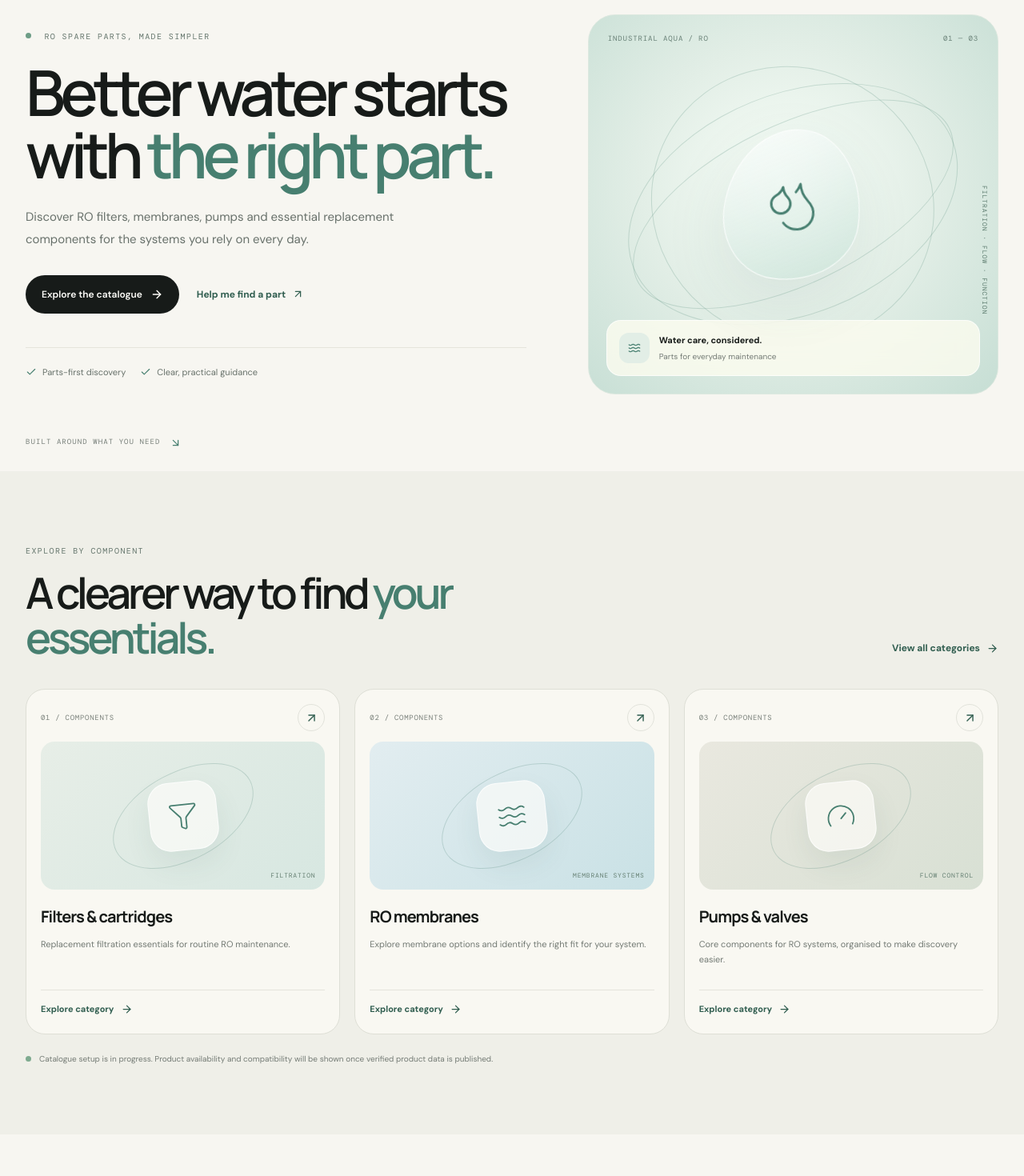
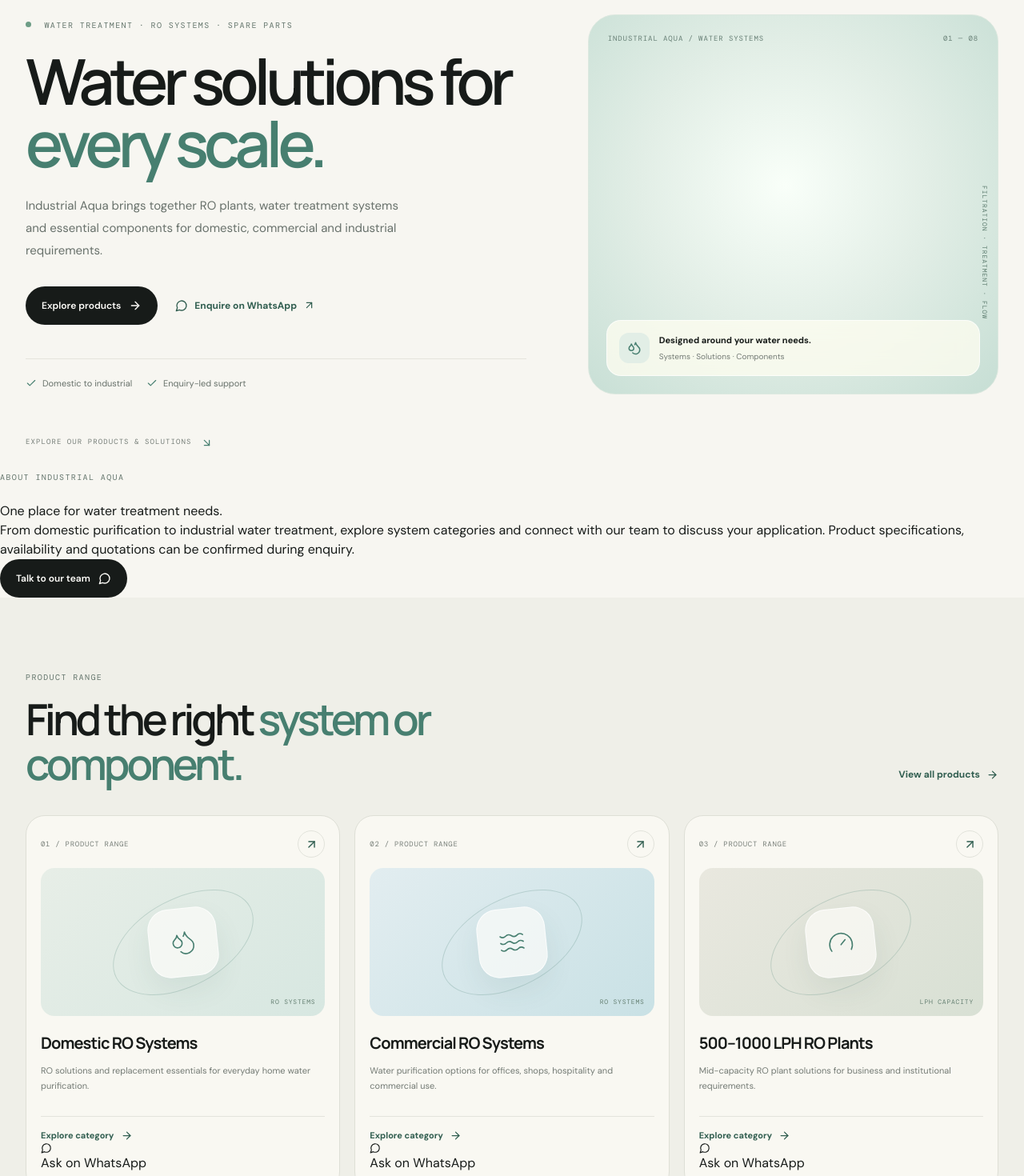
Before and after one commit to DevByDevesh/industrial-aqua, a React (Vite) app: page / in a window 1280 px wide. Shown: the part 180-1650 px from the top of the page at 80% size. Built offline with nearby package versions, Linux system fonts and the light colour scheme.

Commit message:
feat: expand Industrial Aqua homepage with product and solution ranges

```diff
--- a/src/pages/HomePage.tsx
+++ b/src/pages/HomePage.tsx
@@ -1,72 +1,108 @@
-import {ArrowDownRight,ArrowRight,ArrowUpRight,Check, Droplets, Filter, Gauge, Waves} from 'lucide-react';
+import {ArrowDownRight,ArrowRight,ArrowUpRight,Check, Droplets, Filter, Gauge, Waves, Factory, FlaskConical, ShieldCheck, Zap, Thermometer, Wind, MessageCircle, Layers3, Settings2} from 'lucide-react';
 import {Link} from 'react-router-dom';
 import {motion} from 'motion/react';
 import {sectionReveal,staggerItem} from '../motion/tokens';
 
+const whatsapp = (topic:string) => 'https://wa.me/?text=' + encodeURIComponent('Hello Industrial Aqua, I would like to enquire about ' + topic + '. Please share details and a quotation.');
+
 const categories = [
-  {number:'01',title:'Filters & cartridges',description:'Replacement filtration essentials for routine RO maintenance.',to:'/category/filters',icon:Filter},
-  {number:'02',title:'RO membranes',description:'Explore membrane options and identify the right fit for your system.',to:'/category/membranes',icon:Waves},
-  {number:'03',title:'Pumps & valves',description:'Core components for RO systems, organised to make discovery easier.',to:'/category/pumps-valves',icon:Gauge},
+  {number:'01',title:'Domestic RO Systems',description:'RO solutions and replacement essentials for everyday home water purification.',to:'/category/domestic-ro',icon:Droplets},
+  {number:'02',title:'Commercial RO Systems',description:'Water purification options for offices, shops, hospitality and commercial use.',to:'/category/commercial-ro',icon:Waves},
+  {number:'03',title:'500–1000 LPH RO Plants',description:'Mid-capacity RO plant solutions for business and institutional requirements.',to:'/category/500-1000-lph',icon:Gauge},
+  {number:'04',title:'Industrial RO Plants',description:'Explore industrial water purification plant options for larger applications.',to:'/category/industrial-ro',icon:Factory},
+  {number:'05',title:'Filters & Cartridges',description:'Filtration components for maintenance and water-treatment systems.',to:'/category/filters',icon:Filter},
+  {number:'06',title:'RO Membranes',description:'Membrane options for RO systems. Confirm model compatibility before ordering.',to:'/category/membranes',icon:Layers3},
+  {number:'07',title:'Pumps & Valves',description:'Core flow and pressure components for water treatment equipment.',to:'/category/pumps-valves',icon:Settings2},
+  {number:'08',title:'Storage Tanks',description:'Water storage options for domestic, commercial and plant installations.',to:'/category/tanks',icon:ShieldCheck},
+];
+
+const solutions = [
+  {title:'ETP Systems',description:'Effluent treatment solutions for industrial wastewater applications.',icon:Factory},
+  {title:'STP Systems',description:'Sewage treatment solutions for buildings and facilities.',icon:Wind},
+  {title:'Water Softeners',description:'Solutions designed to reduce hardness in water.',icon:Waves},
+  {title:'UV Systems',description:'UV disinfection options for suitable water treatment setups.',icon:Zap},
+  {title:'UF Systems',description:'Ultrafiltration solutions for relevant treatment requirements.',icon:Filter},
+  {title:'Water Chillers',description:'Water chilling equipment for process and commercial needs.',icon:Thermometer},
 ];
 
 const benefits = [
-  {title:'Find the right part',description:'Use a guided path to narrow down the component you need.'},
-  {title:'Clear product information',description:'Specifications and compatibility belong together, not buried in fine print.'},
-  {title:'Built for confident upkeep',description:'A focused catalogue for home and commercial RO water systems.'},
+  {title:'Solutions for different scales',description:'From domestic RO systems to industrial plant enquiries.'},
+  {title:'Clear product information',description:'Specifications and compatibility should be confirmed before ordering.'},
+  {title:'Talk to the team',description:'Ask about requirements, available options and quotations through WhatsApp.'},
 ];
 
 export function HomePage(){
   return <div className="home-page">
     <section className="home-hero">
       <motion.div className="home-hero-copy" variants={sectionReveal} initial="hidden" animate="visible">
-        <motion.p className="eyebrow" variants={staggerItem}><span className="eyebrow-dot"/> RO SPARE PARTS, MADE SIMPLER</motion.p>
-        <motion.h1 variants={staggerItem}>Better water starts with <em>the right part.</em></motion.h1>
-        <motion.p className="home-hero-description" variants={staggerItem}>Discover RO filters, membranes, pumps and essential replacement components for the systems you rely on every day.</motion.p>
+        <motion.p className="eyebrow" variants={staggerItem}><span className="eyebrow-dot"/> WATER TREATMENT · RO SYSTEMS · SPARE PARTS</motion.p>
+        <motion.h1 variants={staggerItem}>Water solutions for <em>every scale.</em></motion.h1>
+        <motion.p className="home-hero-description" variants={staggerItem}>Industrial Aqua brings together RO plants, water treatment systems and essential components for domestic, commercial and industrial requirements.</motion.p>
         <motion.div className="home-hero-actions" variants={staggerItem}>
-          <Link to="/shop" className="button button-dark">Explore the catalogue <ArrowRight size={16}/></Link>
-          <Link to="/find-parts" className="home-secondary-link">Help me find a part <ArrowUpRight size={15}/></Link>
+          <Link to="/shop" className="button button-dark">Explore products <ArrowRight size={16}/></Link>
+          <a href={whatsapp('water treatment solutions')} target="_blank" rel="noreferrer" className="home-secondary-link"><MessageCircle size={16}/> Enquire on WhatsApp <ArrowUpRight size={15}/></a>
         </motion.div>
         <motion.div className="home-proof" variants={staggerItem}>
-          <span><Check size={14}/> Parts-first discovery</span>
-          <span><Check size={14}/> Clear, practical guidance</span>
+          <span><Check size={14}/> Domestic to industrial</span>
+          <span><Check size={14}/> Enquiry-led support</span>
         </motion.div>
       </motion.div>
-      <motion.div className="home-hero-visual" initial={{opacity:0,scale:.97}} animate={{opacity:1,scale:1}} transition={{duration:.65,ease:'easeOut'}} aria-label="Abstract water-inspired illustration">
-        <div className="hero-visual-top"><span>INDUSTRIAL AQUA / RO</span><span>01 — 03</span></div>
-        <div className="hero-water-ring ring-a"/><div className="hero-water-ring ring-b"/><div className="hero-water-ring ring-c"/>
-        <div className="hero-drop"><Droplets size={72} strokeWidth={1}/></div>
-        <div className="hero-visual-note"><span className="visual-note-mark"><Waves size={16}/></span><span><strong>Water care, considered.</strong><small>Parts for everyday maintenance</small></span></div>
-        <span className="hero-vertical-label">FILTRATION · FLOW · FUNCTION</span>
+      <motion.div className="home-hero-visual home-hero-photo" initial={{opacity:0,scale:.97}} animate={{opacity:1,scale:1}} transition={{duration:.65,ease:'easeOut'}} aria-label="Industrial water treatment equipment">
+        <div className="hero-visual-top"><span>INDUSTRIAL AQUA / WATER SYSTEMS</span><span>01 — 08</span></div>
+        <div className="hero-photo-overlay"/>
+        <div className="hero-visual-note"><span className="visual-note-mark"><Droplets size={18}/></span><span><strong>Designed around your water needs.</strong><small>Systems · Solutions · Components</small></span></div>
+        <span className="hero-vertical-label">FILTRATION · TREATMENT · FLOW</span>
       </motion.div>
-      <div className="home-scroll-cue"><span>BUILT AROUND WHAT YOU NEED</span><ArrowDownRight size={15}/></div>
+      <div className="home-scroll-cue"><span>EXPLORE OUR PRODUCTS & SOLUTIONS</span><ArrowDownRight size={15}/></div>
+    </section>
+
+    <section className="home-intro-band">
+      <div><p className="eyebrow">ABOUT INDUSTRIAL AQUA</p><h2>One place for <em>water treatment needs.</em></h2></div>
+      <p>From domestic purification to industrial water treatment, explore system categories and connect with our team to discuss your application. Product specifications, availability and quotations can be confirmed during enquiry.</p>
+      <a className="button button-dark" href={whatsapp('a water treatment requirement')} target="_blank" rel="noreferrer">Talk to our team <MessageCircle size={16}/></a>
     </section>
 
     <section className="home-category-section">
       <div className="section-heading">
-        <div><p className="eyebrow">EXPLORE BY COMPONENT</p><h2>A clearer way to find <em>your essentials.</em></h2></div>
-        <Link to="/shop" className="section-link">View all categories <ArrowRight size={15}/></Link>
+        <div><p className="eyebrow">PRODUCT RANGE</p><h2>Find the right <em>system or component.</em></h2></div>
+        <Link to="/shop" className="section-link">View all products <ArrowRight size={15}/></Link>
       </div>
-      <div className="category-grid">
-        {categories.map((category,index)=>{const Icon=category.icon;return <motion.article className="category-card" key={category.number} initial={{opacity:0,y:16}} whileInView={{opacity:1,y:0}} viewport={{once:true,amount:.2}} transition={{duration:.4,delay:index*.08}}>
-          <div className="category-card-top"><span>{category.number} / COMPONENTS</span><Link to={category.to} aria-label={'Explore '+category.title}><ArrowUpRight size={17}/></Link></div>
-          <div className={'category-illustration category-illustration-'+category.number}><div className="category-orbit"/><div className="category-icon"><Icon size={38} strokeWidth={1.15}/></div><span className="category-illustration-caption">{category.number === '01' ? 'FILTRATION' : category.number === '02' ? 'MEMBRANE SYSTEMS' : 'FLOW CONTROL'}</span></div>
+      <div className="category-grid category-grid-eight">
+        {categories.map((category,index)=>{const Icon=category.icon;return <motion.article className="category-card" key={category.number} initial={{opacity:0,y:16}} whileInView={{opacity:1,y:0}} viewport={{once:true,amount:.2}} transition={{duration:.4,delay:(index%4)*.05}}>
+          <div className="category-card-top"><span>{category.number} / PRODUCT RANGE</span><Link to={category.to} aria-label={'Explore '+category.title}><ArrowUpRight size={17}/></Link></div>
+          <div className={'category-illustration category-illustration-'+String((index%3)+1).padStart(2,'0')}><div className="category-orbit"/><div className="category-icon"><Icon size={34} strokeWidth={1.15}/></div><span className="category-illustration-caption">{category.number === '04' ? 'INDUSTRIAL' : category.number === '03' ? 'LPH CAPACITY' : category.number === '05' ? 'FILTRATION' : category.number === '06' ? 'MEMBRANES' : category.number === '07' ? 'FLOW CONTROL' : category.number === '08' ? 'STORAGE' : 'RO SYSTEMS'}</span></div>
           <h3>{category.title}</h3><p>{category.description}</p><Link to={category.to} className="category-card-link">Explore category <ArrowRight size={15}/></Link>
+          <a className="category-whatsapp-link" href={whatsapp(category.title)} target="_blank" rel="noreferrer"><MessageCircle size={14}/> Ask on WhatsApp</a>
         </motion.article>})}
       </div>
-      <p className="catalogue-note"><span/> Catalogue setup is in progress. Product availability and compatibility will be shown once verified product data is published.</p>
+      <p className="catalogue-note"><span/> Product details, specifications, pricing and availability are confirmed on enquiry while the catalogue is being completed.</p>
+    </section>
+
+    <section className="home-industrial-showcase">
+      <div className="industrial-showcase-copy"><p className="eyebrow">INDUSTRIAL WATER TREATMENT</p><h2>Built for demanding <em>water requirements.</em></h2><p>Explore industrial RO plant enquiries and treatment options for your site, process or facility. Share your water source, required capacity and application so the team can guide the next step.</p><a href={whatsapp('industrial RO plant requirements')} target="_blank" rel="noreferrer" className="button button-light">Discuss your requirement <MessageCircle size={16}/></a></div>
+      <div className="industrial-photo-grid">
+        <div className="industrial-photo industrial-photo-one"><span>RO PLANT SYSTEMS</span></div>
+        <div className="industrial-photo industrial-photo-two"><span>WATER TREATMENT</span></div>
+        <div className="industrial-photo industrial-photo-three"><span>FILTRATION & FLOW</span></div>
+      </div>
+    </section>
+
+    <section className="home-solutions-section">
+      <div className="section-heading"><div><p className="eyebrow">WATER TREATMENT SOLUTIONS</p><h2>More than <em>RO systems.</em></h2></div><a className="section-link" href={whatsapp('water treatment solutions')} target="_blank" rel="noreferrer">Discuss a solution <ArrowRight size={15}/></a></div>
+      <div className="solutions-grid">{solutions.map((solution,index)=>{const Icon=solution.icon;return <article className="solution-card" key={solution.title}><span className="solution-index">0{index+1}</span><span className="solution-icon"><Icon size={23} strokeWidth={1.4}/></span><h3>{solution.title}</h3><p>{solution.description}</p><a href={whatsapp(solution.title)} target="_blank" rel="noreferrer">Enquire <ArrowUpRight size={14}/></a></article>})}</div>
     </section>
 
     <section className="home-finder">
-      <div className="finder-orb"><Droplets size={44} strokeWidth={1.1}/><span>FIND YOUR FIT</span></div>
-      <div className="finder-copy"><p className="eyebrow">NOT SURE WHERE TO START?</p><h2>Let’s narrow it down <em>together.</em></h2><p>Start with the kind of component you need and work toward a more confident match for your RO system.</p></div>
-      <Link to="/find-parts" className="button button-light">Find the right part <ArrowRight size={16}/></Link>
+      <div className="finder-orb"><Droplets size={44} strokeWidth={1.1}/><span>YOUR REQUIREMENT</span></div>
+      <div className="finder-copy"><p className="eyebrow">NEED HELP CHOOSING?</p><h2>Let’s work out <em>what fits.</em></h2><p>Tell us your application, water source and approximate capacity. Our team can help you discuss suitable options and next steps.</p></div>
+      <a href={whatsapp('help selecting a water treatment system')} target="_blank" rel="noreferrer" className="button button-light">Chat on WhatsApp <MessageCircle size={16}/></a>
     </section>
 
     <section className="home-values">
-      <div className="values-heading"><p className="eyebrow">A MORE THOUGHTFUL CATALOGUE</p><h2>Practical details.<br/><em>Less guesswork.</em></h2></div>
+      <div className="values-heading"><p className="eyebrow">WHY INDUSTRIAL AQUA</p><h2>Practical guidance.<br/><em>Clear next steps.</em></h2></div>
       <div className="values-list">{benefits.map((benefit,index)=><div className="value-row" key={benefit.title}><span className="value-index">0{index+1}</span><div><h3>{benefit.title}</h3><p>{benefit.description}</p></div><ArrowUpRight size={17}/></div>)}</div>
     </section>
 
-    <section className="home-bottom-cta"><div><p className="eyebrow">INDUSTRIAL AQUA</p><h2>Make your next replacement <em>a little simpler.</em></h2></div><Link to="/shop" className="button button-dark">Browse parts <ArrowRight size={16}/></Link></section>
+    <section className="home-bottom-cta"><div><p className="eyebrow">INDUSTRIAL AQUA</p><h2>Tell us what your water system <em>needs.</em></h2></div><a href={whatsapp('a product or plant quotation')} target="_blank" rel="noreferrer" className="button button-dark">Request an enquiry <MessageCircle size={16}/></a></section>
   </div>;
 }
```
